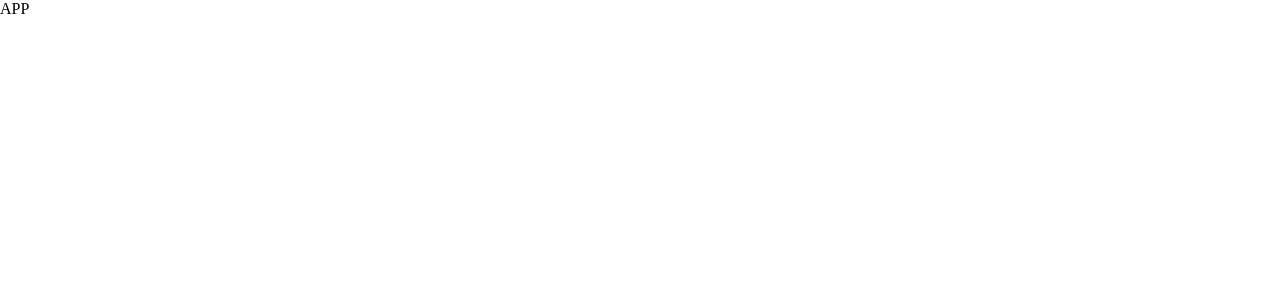
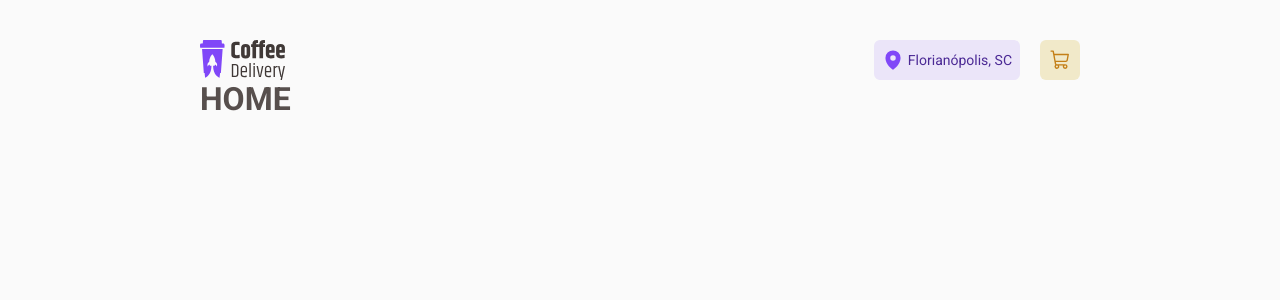
Before and after one commit to edutdutra/coffe-delivery, a React (Vite) app: page / in a window 1280 px wide. Shown: the top 300 px of the page. Built offline with nearby package versions, Linux system fonts and the light colour scheme.

Commit message:
add header component

```diff
--- a/src/App.tsx
+++ b/src/App.tsx
@@ -1,12 +1,17 @@
 import {ThemeProvider} from "styled-components";
 import {defaultTheme} from "./styles/theme/default.ts";
 import {GlobalStyle} from "./styles/global.ts";
+import {Router} from "./Router.tsx";
+import {BrowserRouter} from "react-router-dom";
 
 function App() {
     return (
         <ThemeProvider theme={defaultTheme}>
+            <BrowserRouter>
+
+            <Router />
+            </BrowserRouter>
             <GlobalStyle />
-            APP
         </ThemeProvider>
     )
 }
--- a/src/Router.tsx
+++ b/src/Router.tsx
@@ -1,12 +1,14 @@
-import { Route, Routes } from 'react-router-dom'
+import {Route, Routes} from 'react-router-dom'
+import {DefaultLayout} from "./layouts/DefaultLayout";
+import {Home} from "./pages/Home";
+import {Checkout} from "./pages/Checkout";
 
 export function Router() {
     return (
         <Routes>
-            {/*ToDo - Criar default layout */}
-            <Route path="/">
-                {/*ToDo - Adicionar as rotas conforme for criando as pages dentro do layout */}
-                <Route path="/" />
+            <Route path="/" element={<DefaultLayout/>}>
+                <Route path="/" element={<Home/>}/>
+                <Route path="/checkout" element={<Checkout/>}/>
             </Route>
         </Routes>
     )
--- /dev/null
+++ b/src/components/Header/index.tsx
@@ -0,0 +1,25 @@
+import {CartContainer, HeaderContainer, LocationContainer, MenuContainer} from "./styles.ts";
+
+import logo from '../../assets/logo.svg'
+import {NavLink} from "react-router-dom";
+import {MapPin, ShoppingCart} from "@phosphor-icons/react";
+
+export function Header() {
+    return (
+        <HeaderContainer>
+            <img src={logo} alt=""/>
+
+            <MenuContainer>
+                <LocationContainer>
+                    <MapPin size={22} weight="fill"/>
+                    <span>Florianópolis, SC</span>
+                </LocationContainer>
+                <NavLink to="/checkout" title="Carrinho">
+                    <CartContainer>
+                        <ShoppingCart size={22}/>
+                    </CartContainer>
+                </NavLink>
+            </MenuContainer>
+        </HeaderContainer>
+    )
+}
--- /dev/null
+++ b/src/components/Header/styles.ts
@@ -0,0 +1,46 @@
+import styled from "styled-components";
+
+export const HeaderContainer = styled.header`
+  display: flex;
+  align-items: center;
+  justify-content: space-between;
+`
+
+export const MenuContainer = styled.div`
+  display: flex;
+  flex-direction: row;
+  gap: 1.25rem;
+`
+export const LocationContainer = styled.div`
+  height: 2.5rem;
+
+  display: flex;
+  justify-content: center;
+  align-items: center;
+
+  color: ${(props) => props.theme['purple']};
+  background: ${(props) => props.theme['purple-light']};
+
+  padding: 8px;
+  gap: 0.25rem;
+  border-radius: 6px;
+
+  span {
+    color: ${(props) => props.theme['purple-dark']};
+    font-size: 14px;
+  }
+`
+
+export const CartContainer = styled.div`
+  width: 2.5rem;
+  height: 2.5rem;
+
+  display: flex;
+  justify-content: center;
+  align-items: center;
+
+  color: ${(props) => props.theme['yellow-dark']};
+  background: ${(props) => props.theme['yellow-light']};
+
+  border-radius: 6px;
+`
--- /dev/null
+++ b/src/layouts/DefaultLayout/index.tsx
@@ -0,0 +1,12 @@
+import {LayoutContainer} from "./styles.ts";
+import {Outlet} from "react-router-dom";
+import {Header} from "../../components/Header";
+
+export function DefaultLayout() {
+    return (
+        <LayoutContainer>
+            <Header />
+            <Outlet/>
+        </LayoutContainer>
+    )
+}
--- /dev/null
+++ b/src/layouts/DefaultLayout/styles.ts
@@ -0,0 +1,10 @@
+import styled from "styled-components";
+
+export const LayoutContainer = styled.div`
+  max-width: 70rem;
+  height: calc(100vh - 2rem);
+  padding: 2.5rem;
+  margin: 0 10rem;
+
+  background: ${(props) => props.theme['background']};
+`
--- /dev/null
+++ b/src/pages/Checkout/index.tsx
@@ -0,0 +1,3 @@
+export function Checkout() {
+    return <h1>CHECKOUT</h1>
+}
--- /dev/null
+++ b/src/pages/Home/index.tsx
@@ -0,0 +1,5 @@
+export function Home() {
+    return (
+        <h1>HOME</h1>
+    )
+}
--- a/src/styles/global.ts
+++ b/src/styles/global.ts
@@ -6,4 +6,16 @@ export const GlobalStyle = createGlobalStyle`
       padding: 0;
       box-sizing: border-box;
     }
+
+    body {
+      background: ${(props) => props.theme['background']};
+      color: ${(props) => props.theme['base-text']};
+      -webkit-font-smoothing: antialiased;
+    }
+
+    body, input, textarea, button {
+      font-family: 'Roboto', sans-serif;
+      font-weight: 400;
+      font-size: 1rem;
+    }
 `
```
Also changed, not shown: src/@types/styled.d.ts (added, +8 -0 lines), src/assets/logo.svg (added), 1 other file (tests, documents, lock files or other folders).
